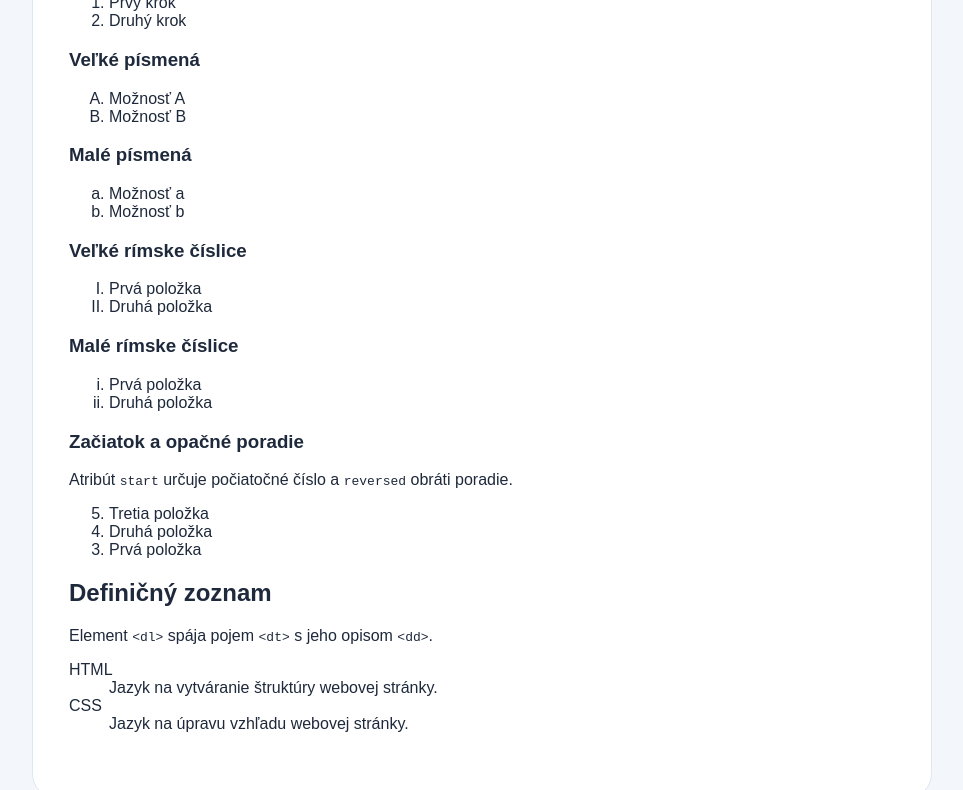
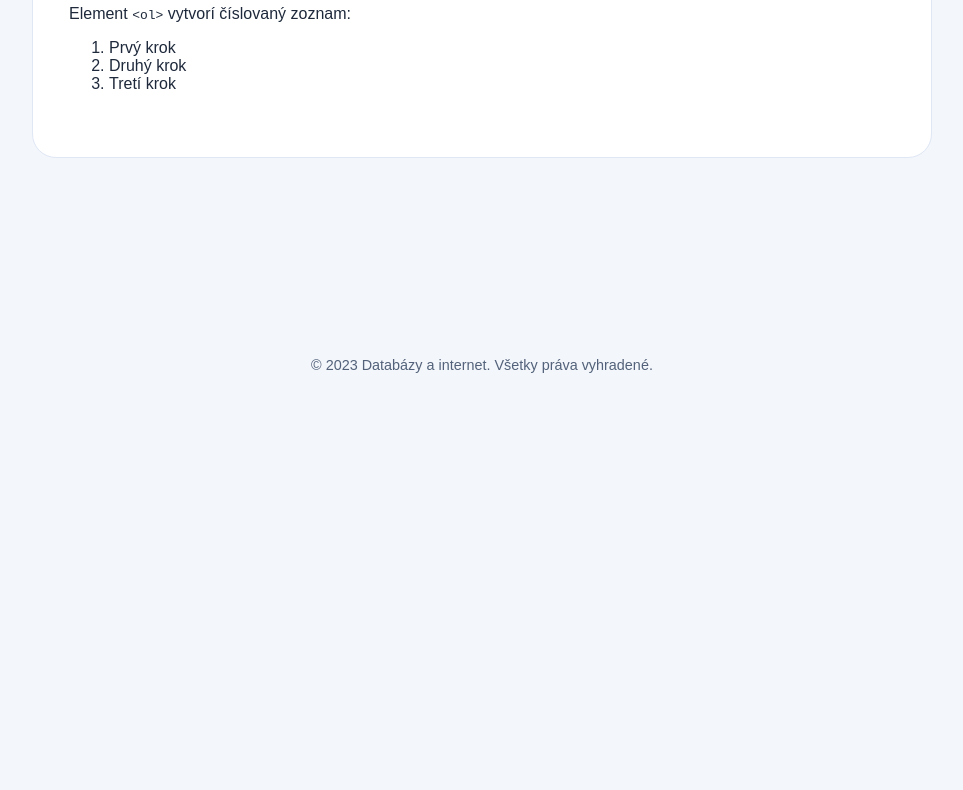
Before and after one commit to filfo131/data_internet_cviko, a plain HTML site: page list.html in a window 1280 px wide. Shown: the part 567-1357 px from the top of the page, without its empty margins (158-1121 px from the left). After the commit the page ends 975 px from the top, so only its background shows below. Drawn offline with Linux system fonts and the light colour scheme.

Commit message:
načo to všetko tam hodim ten automat :D

```diff
--- a/list.html
+++ b/list.html
@@ -15,62 +15,21 @@
 			<h1>Zoznamy v HTML</h1>
 
 			<h2>Neusporiadaný zoznam</h2>
-			<p>Element <code>&lt;ul&gt;</code> vytvorí zoznam s odrážkami.</p>
+			<p>Element <code>&lt;ul&gt;</code> vytvorí zoznam s odrážkami:</p>
 			<ul>
-				<li>HTML
-					<ul>
-						<li>Nadpisy</li>
-						<li>Odkazy</li>
-					</ul>
-				</li>
+				<li>HTML</li>
 				<li>CSS</li>
 				<li>JavaScript</li>
 			</ul>
 
 			<h2>Usporiadaný zoznam</h2>
-			<p>Element <code>&lt;ol&gt;</code> čísluje položky. Atribút <code>type</code> mení spôsob číslovania.</p>
-			<h3>Čísla</h3>
-			<ol type="1">
+			<p>Element <code>&lt;ol&gt;</code> vytvorí číslovaný zoznam:</p>
+			<ol>
 				<li>Prvý krok</li>
 				<li>Druhý krok</li>
+				<li>Tretí krok</li>
 			</ol>
-			<h3>Veľké písmená</h3>
-			<ol type="A">
-				<li>Možnosť A</li>
-				<li>Možnosť B</li>
-			</ol>
-			<h3>Malé písmená</h3>
-			<ol type="a">
-				<li>Možnosť a</li>
-				<li>Možnosť b</li>
-			</ol>
-			<h3>Veľké rímske číslice</h3>
-			<ol type="I">
-				<li>Prvá položka</li>
-				<li>Druhá položka</li>
-			</ol>
-			<h3>Malé rímske číslice</h3>
-			<ol type="i">
-				<li>Prvá položka</li>
-				<li>Druhá položka</li>
-			</ol>
-
-			<h3>Začiatok a opačné poradie</h3>
-			<p>Atribút <code>start</code> určuje počiatočné číslo a <code>reversed</code> obráti poradie.</p>
-			<ol start="5" reversed>
-				<li>Tretia položka</li>
-				<li>Druhá položka</li>
-				<li>Prvá položka</li>
-			</ol>
-
-			<h2>Definičný zoznam</h2>
-			<p>Element <code>&lt;dl&gt;</code> spája pojem <code>&lt;dt&gt;</code> s jeho opisom <code>&lt;dd&gt;</code>.</p>
-			<dl>
-				<dt>HTML</dt>
-				<dd>Jazyk na vytváranie štruktúry webovej stránky.</dd>
-				<dt>CSS</dt>
-				<dd>Jazyk na úpravu vzhľadu webovej stránky.</dd>
-			</dl>
+			<!-- Možnosti atribútu type pre ol: 1 (predvolené), A, a, I, i. -->
 		</div>
 	</main>
 </body>
```
